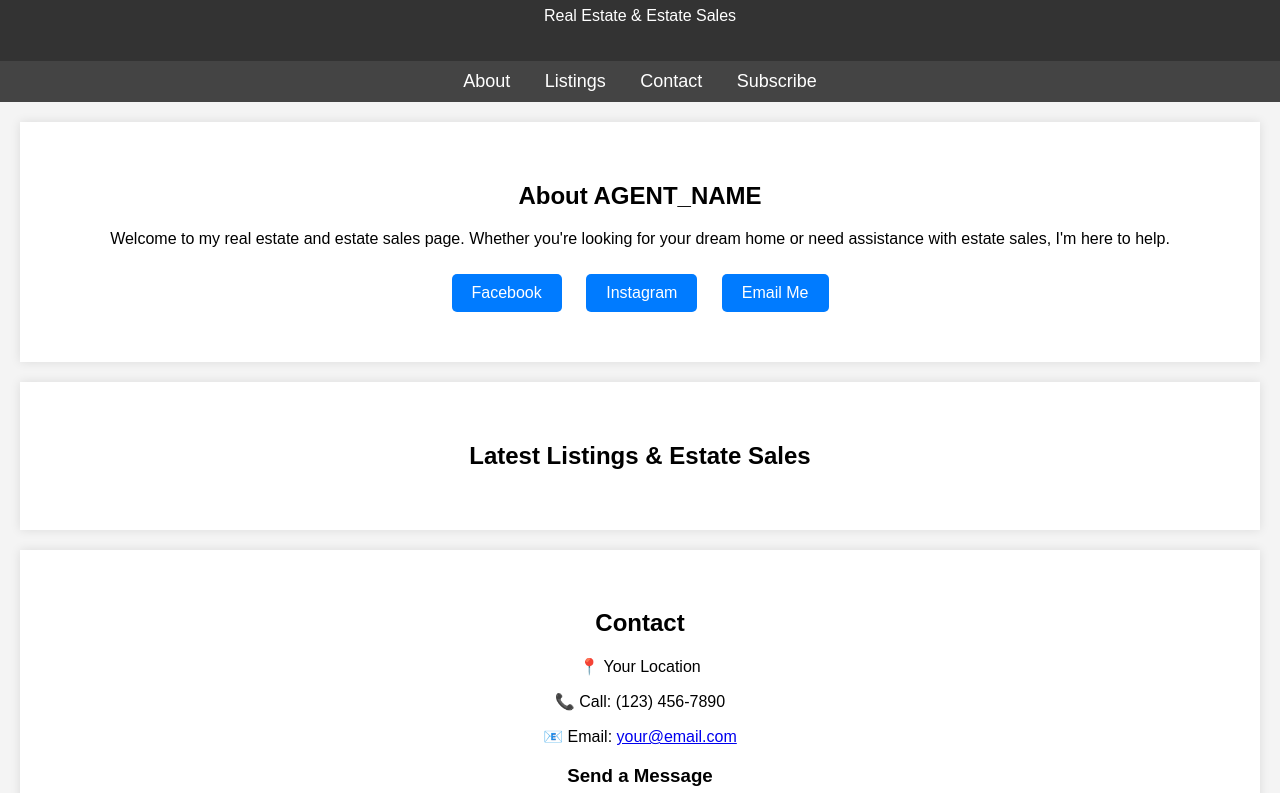
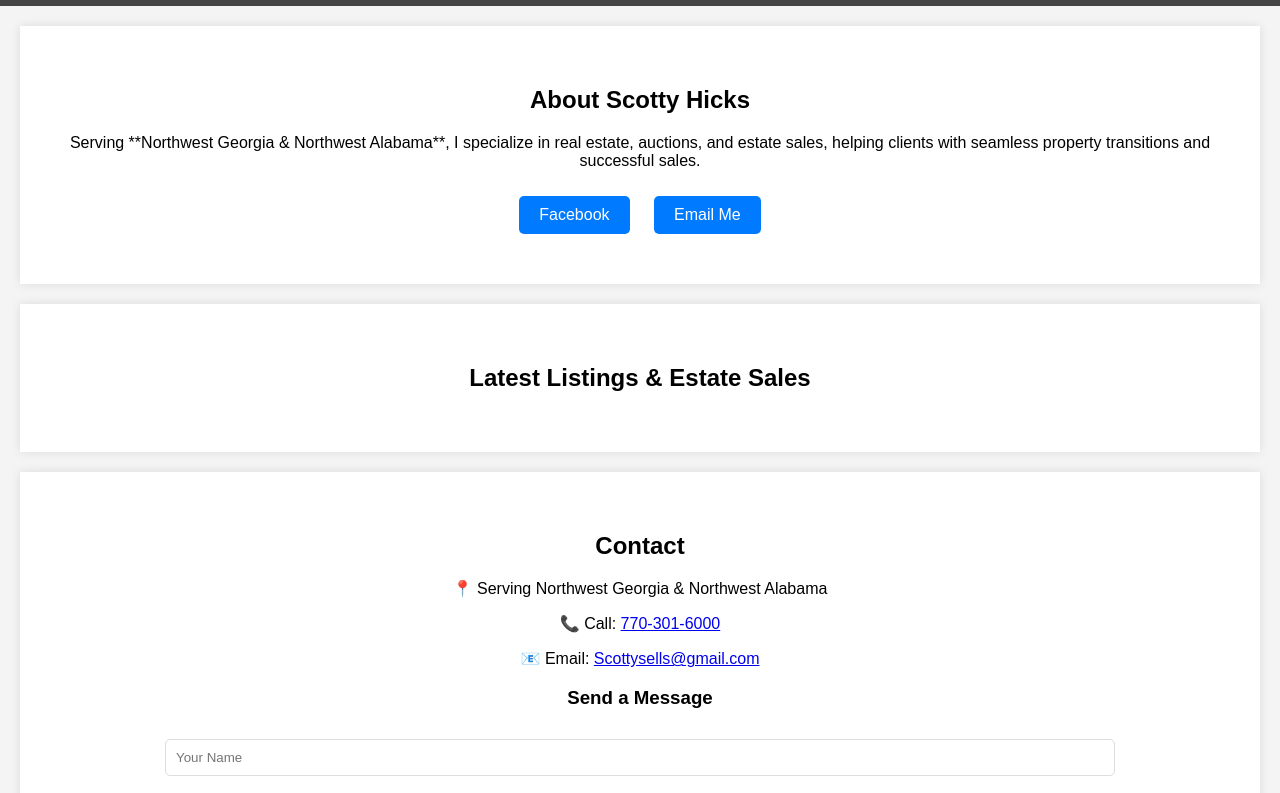
Before and after one commit to Spurtop/HES, a plain HTML site: page index.html in a window 1280 px wide. Shown: the part 93-886 px from the top of the page. Drawn offline with Linux system fonts and the light colour scheme.

Commit message:
Update index.html

```diff
--- a/index.html
+++ b/index.html
@@ -3,14 +3,13 @@
 <head>
     <meta charset="UTF-8">
     <meta name="viewport" content="width=device-width, initial-scale=1.0">
-    <title>AGENT_NAME - Real Estate & Estates</title>
+    <title>Scotty Hicks - Real Estate, Auctions, Estate Sales</title>
     <link rel="stylesheet" href="styles.css">
 </head>
 <body>
 
     <header>
-        <h1>AGENT_NAME</h1>
-        <p>Real Estate & Estate Sales</p>
+        <img src="Banner.jpg" alt="Scotty Hicks - Real Estate, Auctions & Estate Sales" class="banner">
     </header>
 
     <nav>
@@ -21,12 +20,11 @@
     </nav>
 
     <section id="about">
-        <h2>About AGENT_NAME</h2>
-        <p>Welcome to my real estate and estate sales page. Whether you're looking for your dream home or need assistance with estate sales, I'm here to help.</p>
+        <h2>About Scotty Hicks</h2>
+        <p>Serving **Northwest Georgia & Northwest Alabama**, I specialize in real estate, auctions, and estate sales, helping clients with seamless property transitions and successful sales.</p>
         <div class="socials">
-            <a href="https://facebook.com/YOUR_FACEBOOK_PAGE" target="_blank">Facebook</a>
-            <a href="https://instagram.com/YOUR_INSTAGRAM" target="_blank">Instagram</a>
-            <a href="mailto:your@email.com">Email Me</a>
+            <a href="https://www.facebook.com/profile.php?id=100064334311709" target="_blank">Facebook</a>
+            <a href="mailto:Scottysells@gmail.com">Email Me</a>
         </div>
     </section>
 
@@ -34,7 +32,7 @@
         <h2>Latest Listings & Estate Sales</h2>
         <div class="fb-container">
             <div class="fb-page"
-                data-href="https://facebook.com/YOUR_FACEBOOK_PAGE"
+                data-href="https://www.facebook.com/profile.php?id=100064334311709"
                 data-tabs="timeline"
                 data-width="500"
                 data-height="600"
@@ -48,12 +46,12 @@
 
     <section id="contact">
         <h2>Contact</h2>
-        <p>📍 Your Location</p>
-        <p>📞 Call: (123) 456-7890</p>
-        <p>📧 Email: <a href="mailto:your@email.com">your@email.com</a></p>
+        <p>📍 Serving Northwest Georgia & Northwest Alabama</p>
+        <p>📞 Call: <a href="tel:7703016000">770-301-6000</a></p>
+        <p>📧 Email: <a href="mailto:Scottysells@gmail.com">Scottysells@gmail.com</a></p>
 
         <h3>Send a Message</h3>
-        <form action="https://formsubmit.co/YOUR_EMAIL" method="POST">
+        <form action="mailto:Scottysells@gmail.com" method="POST">
             <input type="text" name="name" placeholder="Your Name" required>
             <input type="email" name="email" placeholder="Your Email" required>
             <textarea name="message" placeholder="Your Message" required></textarea>
@@ -64,14 +62,14 @@
     <section id="subscribe">
         <h2>Subscribe for Updates</h2>
         <p>Sign up to receive the latest estate sale listings and real estate updates.</p>
-        <form action="https://YOUR_MAILCHIMP_URL" method="POST">
+        <form action="https://docs.google.com/forms/d/e/1FAIpQLSdh2Z7YBLM3Ybrpb4RcA5EMXvQjj9gywlWHtzmHFxYZQNgiHA/viewform?usp=dialog" method="POST">
             <input type="email" name="EMAIL" placeholder="Enter your email" required>
             <button type="submit">Subscribe</button>
         </form>
     </section>
 
     <footer>
-        <p>&copy; 2025 AGENT_NAME | Designed by YOU</p>
+        <p>&copy; 2025 Scotty Hicks | Serving Northwest Georgia & Northwest Alabama</p>
     </footer>
 
     <!-- Facebook SDK -->
```
